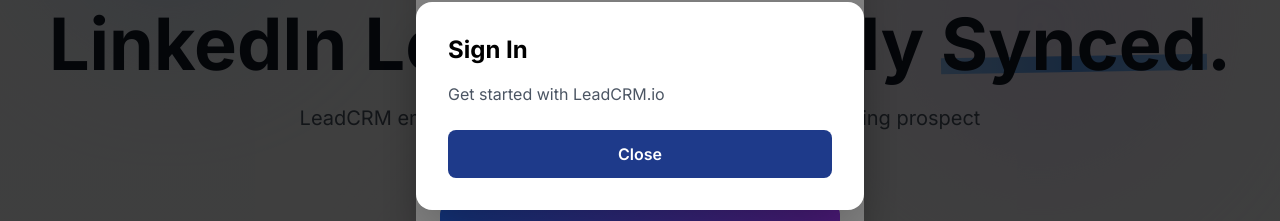
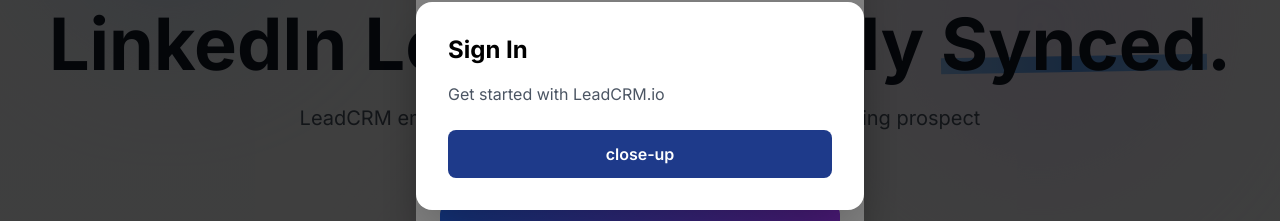
Before and after one commit to Ajay6549/leadcrmweb, a React (Vite) app: page / in a window 1280 px wide. Both pictures are taken after a click on the button "Get your free account". Shown: the part 294-515 px from the top of the page. Built offline with nearby package versions, Linux system fonts and the light colour scheme.

Commit message:
Rename sign-in Close button to close-up
Co-Authored-By: Ajay Ambekar <ambekar4442@gmail.com>

```diff
--- a/src/App.tsx
+++ b/src/App.tsx
@@ -2,7 +2,7 @@ import React from 'react';
 import { useState } from 'react';
 import Header from './components/Header';
 import Hero from './components/Hero';
-import Industries from './components/Industries';
+import Industries from './componen]\]]]]ts/Industries';
 import Features from './components/Features';
 import SocialProof from './components/SocialProof';
 import Pricing from './components/Pricing';
@@ -42,7 +42,7 @@ function App() {
               onClick={handleSignInClose}
               className="w-full py-3 bg-blue-900 text-white rounded-lg font-semibold hover:bg-blue-800 transition-colors"
             >
-              Close
+              close-up
             </button>
           </div>
         </div>
```
